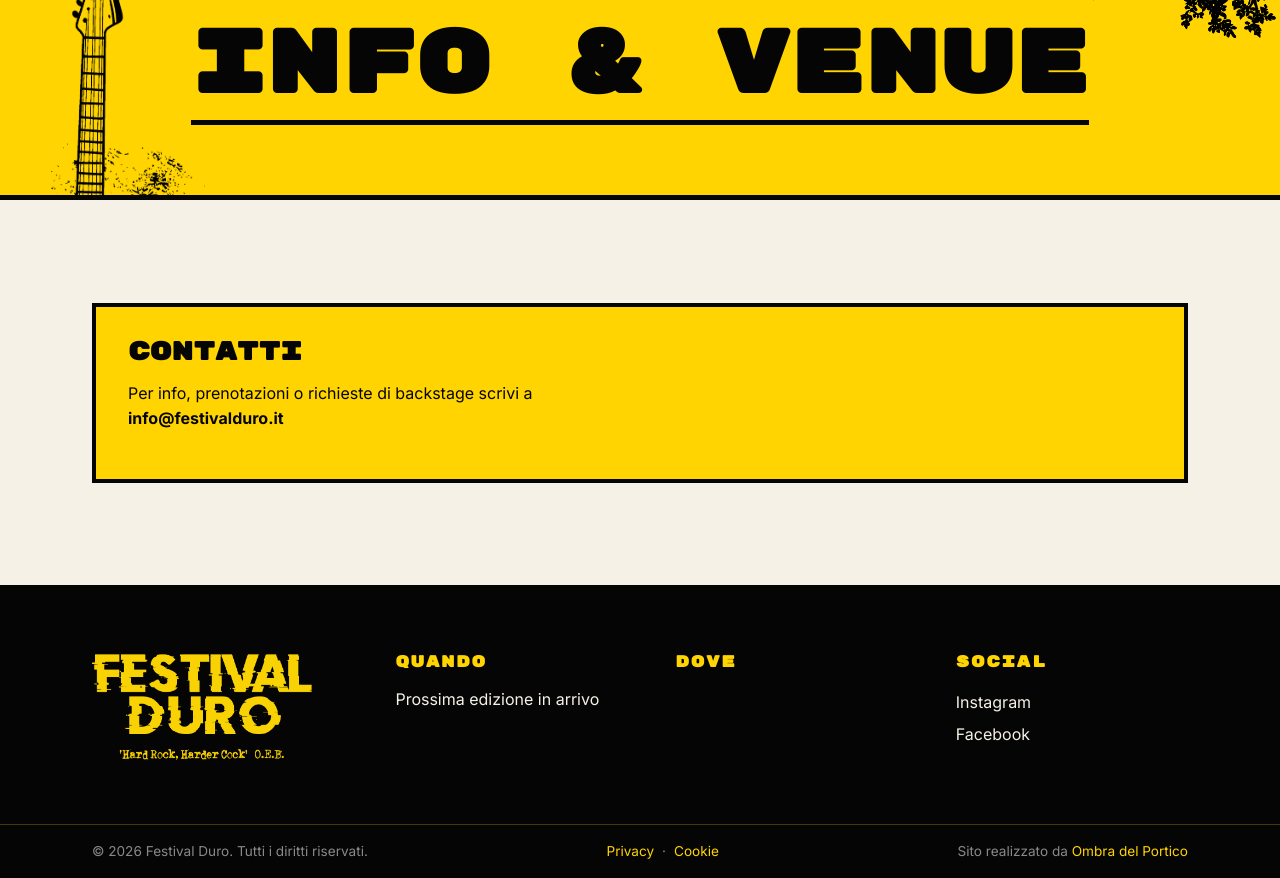
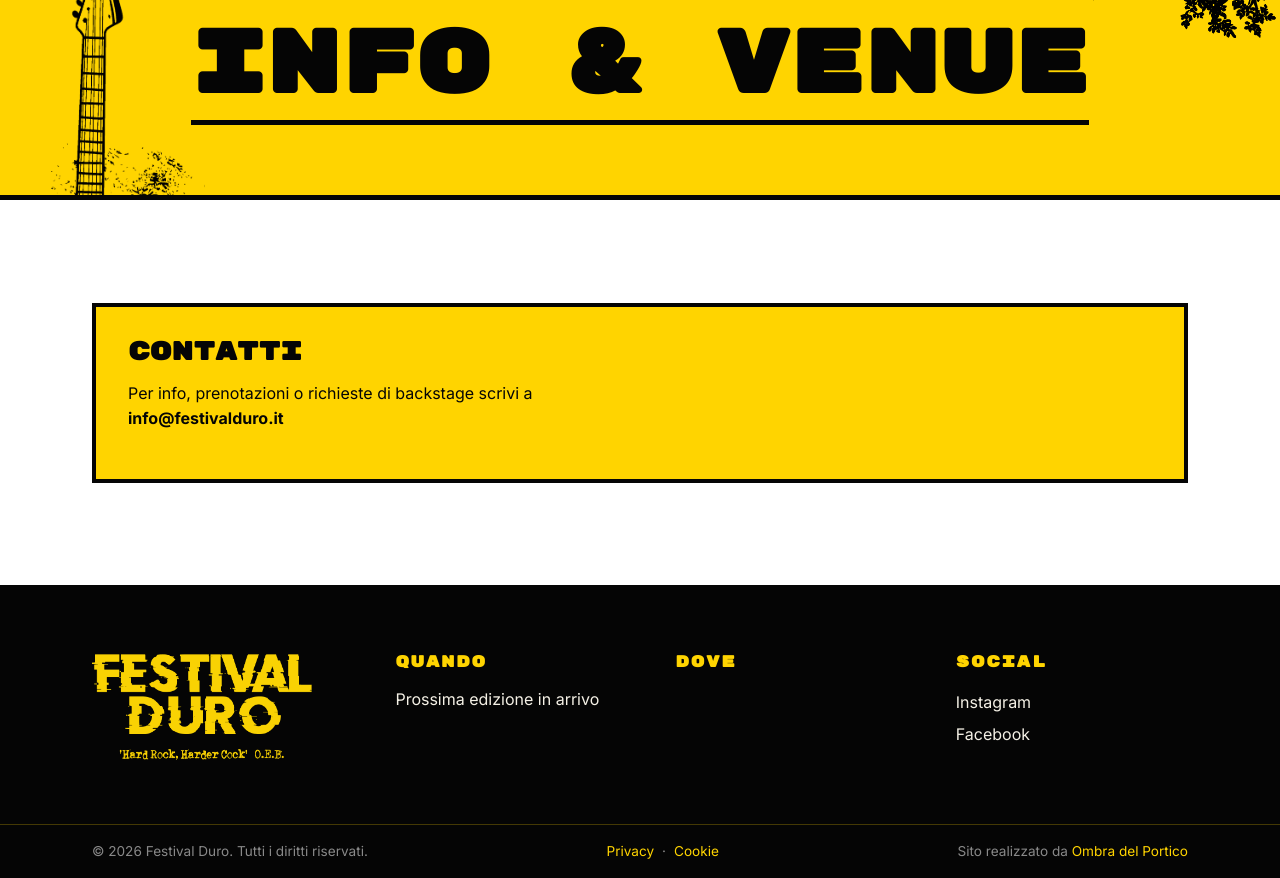
Before and after one commit to DrQuatermass/FestivalDuro, a Django app: page /info/ in a window 1280 px wide. Shown: the part 234-1112 px from the top of the page. Run offline with Django 5.2, Linux system fonts and the light colour scheme; data that the repository does not hold is empty.

Commit message:
Keep bone background inside panels only

```diff
--- a/static/css/main.css
+++ b/static/css/main.css
@@ -440,7 +440,7 @@ h3 { font-size: clamp(1.15rem, 2.5vw, 1.6rem); }
     position: relative;
     overflow: hidden;
     padding-block: clamp(4rem, 8vw, 6.75rem);
-    background: var(--bone);
+    background: #fff;
     color: var(--black);
 }
 
```
